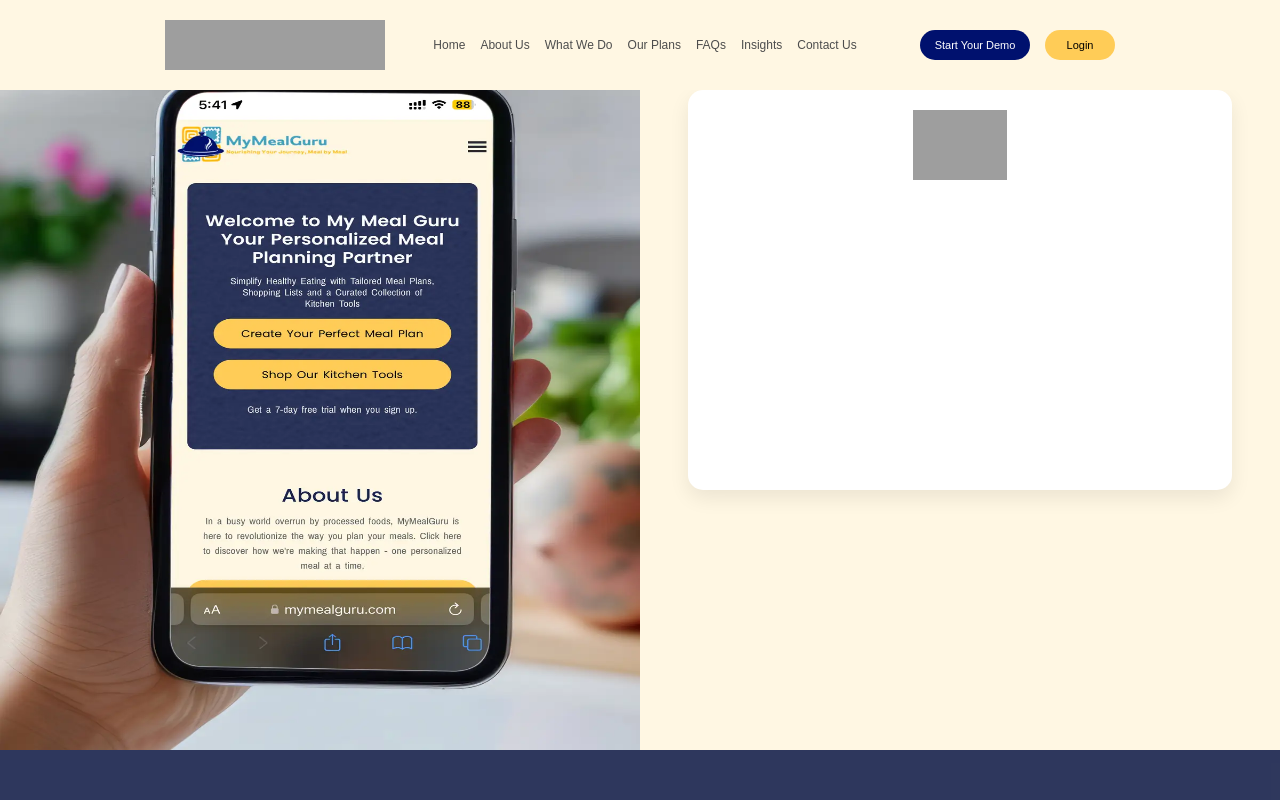
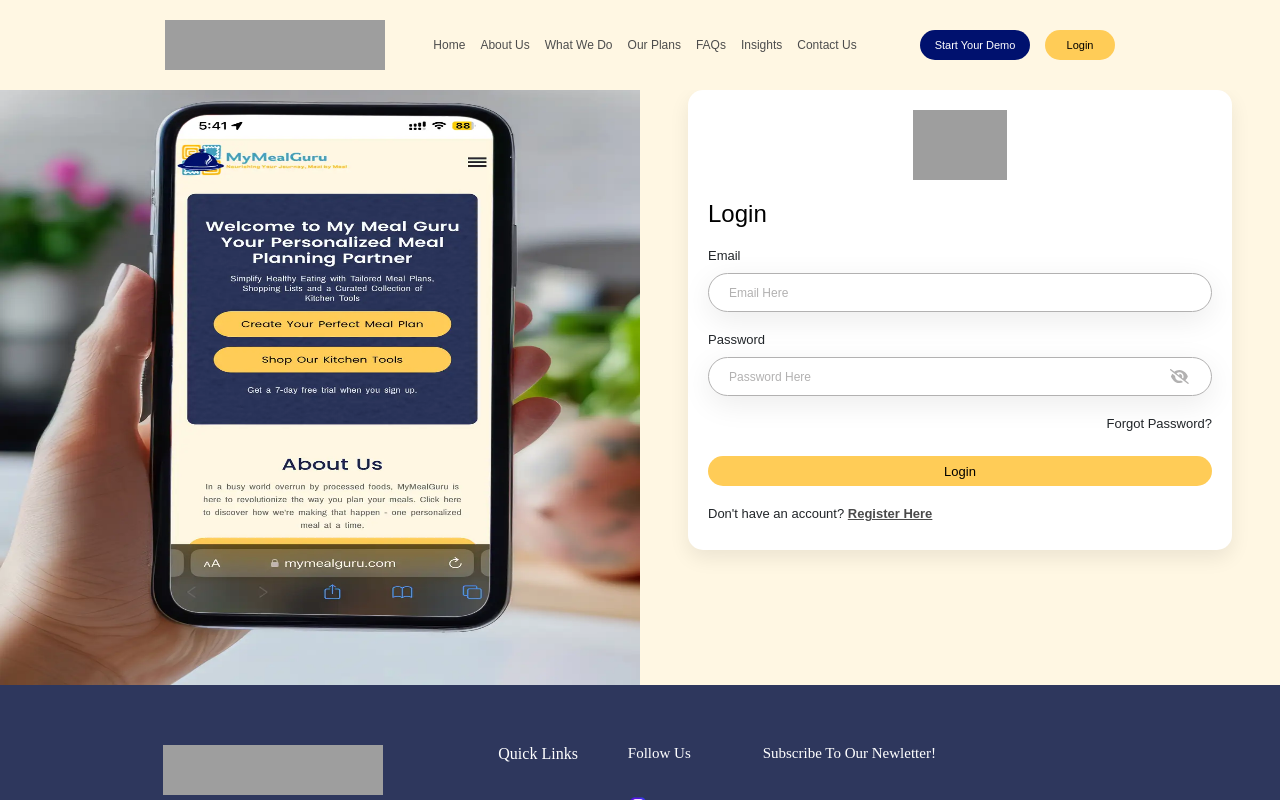
Before and after one commit to sfa129/MealGuru_React, a React (Vite) app in the folder mealguru_react/: page /login in a window 1280 px wide. Shown: the top 800 px of the page. Built offline with nearby package versions, Linux system fonts and the light colour scheme; grey boxes are pictures that could not be loaded.

Commit message:
Login (completed)

```diff
--- a/mealguru_react/package.json
+++ b/mealguru_react/package.json
@@ -10,6 +10,11 @@
     "preview": "vite preview"
   },
   "dependencies": {
+    "@fortawesome/fontawesome-svg-core": "^6.7.2",
+    "@fortawesome/free-brands-svg-icons": "^6.7.2",
+    "@fortawesome/free-regular-svg-icons": "^6.7.2",
+    "@fortawesome/free-solid-svg-icons": "^6.7.2",
+    "@fortawesome/react-fontawesome": "^0.2.2",
     "react": "^19.0.0",
     "react-dom": "^19.0.0",
     "react-router-dom": "^7.4.1"
--- a/mealguru_react/src/components/Login/Login.css
+++ b/mealguru_react/src/components/Login/Login.css
@@ -9,11 +9,12 @@
 
 .login-img img {
     width: 100%;
-    height: 750px;
+    height: 650px;
     background-position: center;
     background-size: cover;
     background-repeat: no-repeat;
     margin-bottom: -4px;
+    margin-top: 35px;
 }
 /* login form */
 
@@ -30,7 +31,7 @@
 
 .login-form {
     width: 85%;
-    height: 400px;
+    height: 460px;
     border-radius: 15px;
     box-shadow: 0 8px 20px rgba(0, 0, 0, 0.08);
     background-color: white;
@@ -48,3 +49,102 @@
     background-size: contain;
     background-repeat: no-repeat;
 }
+
+.login-fields {
+    margin: 20px;
+    /* border: 2px solid black; */
+}
+
+.login-fields h2 {
+    font-weight: 400;
+    margin-top: 15px;
+}
+
+.login-fields p {
+    font-size: 13px;
+    margin-top: 20px;
+    margin-bottom: -5px;
+    color: #212529;
+}
+
+/* Email here */
+
+.login-email {
+    width: 100%;
+    /* border: 2px solid black; */
+    display: flex;
+    justify-content: center;
+    margin-right: auto;
+    margin-left: auto;
+    margin-top: 15px;
+    box-shadow: 0 8px 30px rgba(0, 0, 0, 0.08);
+    border-radius: 25px;
+}
+
+.login-email input {
+    height: auto;
+    width: 100%;
+    border-radius: 25px;
+    border: 1px solid rgb(178, 177, 177);
+    padding: 11px 20px;
+
+}
+
+.login-email input::placeholder {
+    color: rgb(178, 177, 177);
+    font-size: 12px;
+}
+
+.login-email input:focus {
+    outline:none;
+}
+
+.icons {
+    font-size: 15px;
+    color: rgb(178, 177, 177);
+    position: absolute;
+    /* margin-right: 220px; */
+    margin-top: 10px;
+}
+
+.login-email span {
+    position: absolute;
+    margin-right: -420px;
+    margin-top: 2px;
+}
+
+.forgot {
+    text-align: right;
+    color: #4a4a4a;
+    margin-top: -55px;
+}
+
+/* button */
+
+.button-login {
+    height: 30px;
+    width: 100%;
+    background-color: #ffcc57;
+    border-radius: 25px;
+    display: flex;
+    justify-content: center;
+    align-items: center;
+    font-size: 13px;
+    margin-top:30px;
+}
+
+.button-login:hover {
+    cursor: pointer;;
+}
+
+/* signup */
+
+.signup {
+    color: blue;
+}
+
+.signup span {
+    text-decoration: underline;
+    font-weight: 600;
+    color: #4a4a4a;
+}
--- a/mealguru_react/src/components/Login/Login.jsx
+++ b/mealguru_react/src/components/Login/Login.jsx
@@ -1,8 +1,16 @@
 import React from 'react';
 import './login.css';
 import { loginimg, logo } from '../../assets/images';
+import { FontAwesomeIcon } from '@fortawesome/react-fontawesome';
+import { faEyeSlash, faEye } from '@fortawesome/free-solid-svg-icons';
+import { useState } from 'react';
 
 function Login() {
+  const [showPassword, setShowPassword] = useState(false);
+
+  const togglePassword = () => {
+    setShowPassword((prev) => !prev);
+  };
   return (
     <>
       <div className='login'>
@@ -15,6 +23,26 @@
             <div className='login-logo'>
               <img src={logo} alt="logo" />
             </div>
+            {/* fields */}
+            <div className='login-fields'>
+              <h2>Login</h2>
+              <p>Email</p>
+              <div className='login-email'>
+                <input type="email" placeholder='Email Here' />
+              </div>
+              <p>Password</p>
+              <div className='login-email'>
+                  <input type={showPassword ? "text" : "password"} placeholder='Password Here' />
+                  <span onClick={togglePassword} style={{ cursor: "pointer" }}>
+                  <FontAwesomeIcon icon={showPassword ? faEye : faEyeSlash} className='icons' />
+                </span>
+              </div>
+              <p className='forgot'>Forgot Password?</p>
+              <div className="button-login">Login</div>
+              <p className='signup'>Don't have an account? <span>Register Here</span></p>
+
+            </div>
+
           </div>
         </div>
       </div>
--- a/mealguru_react/src/main.jsx
+++ b/mealguru_react/src/main.jsx
@@ -11,7 +11,6 @@
 import Contact from './components/Contact/Contact.jsx';
 import Demo from './components/Demo/Demo.jsx';
 import Login from './components/Login/Login.jsx';
-
 
 
 const router = createBrowserRouter (
```
Also changed, not shown: 1 other file (tests, documents, lock files or other folders).
